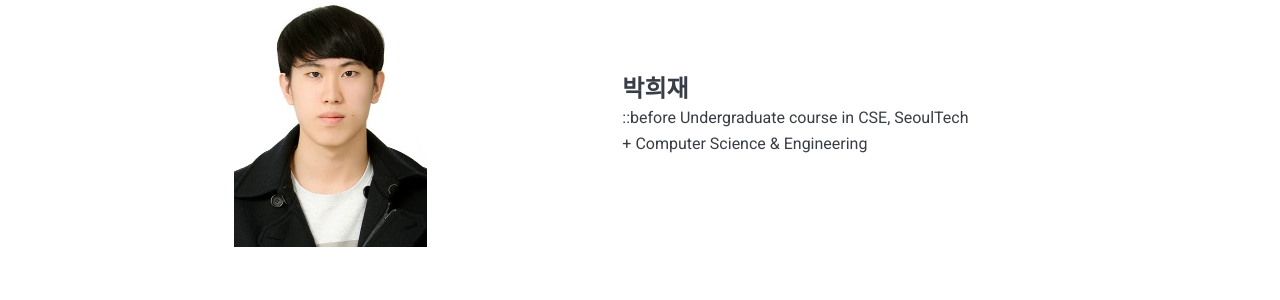
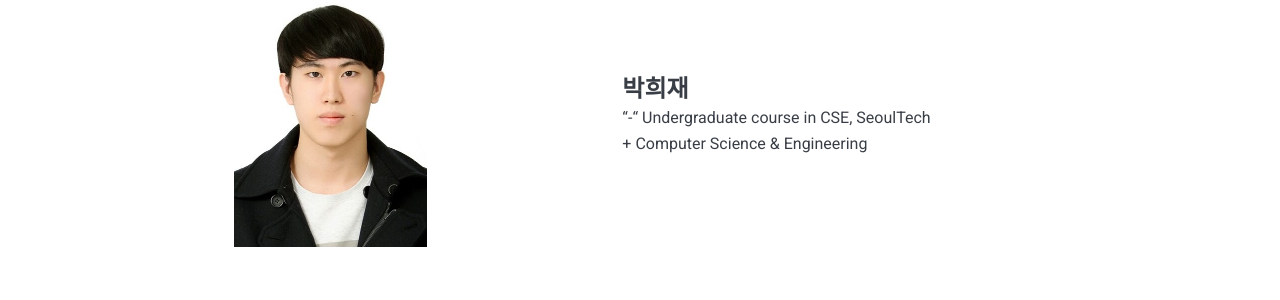
Before and after one commit to icelab-2020/HeeJaeMon123.github.io, a Jekyll site: the page built from _pages/01_members.md, in a window 1280 px wide. Shown: the part 307-607 px from the top of the page. Built offline with Jekyll 4.4.1, drawn with Linux system fonts in a browser that asks for light colours; nearby versions of some CDN libraries.

Commit message:
Update 01_members.md

```diff
--- a/_pages/01_members.md
+++ b/_pages/01_members.md
@@ -7,7 +7,7 @@
 
 | <img width=100/>   |  ---  |
 |:---|:---|
-| ![iot]({{site.baseurl}}/images/hj.jpg){: width="50%" height="50%"} | <b><span style="font-size:150%">박희재</span></b><br> ::before Undergraduate course in CSE, SeoulTech   <br> + Computer Science & Engineering |
+| ![iot]({{site.baseurl}}/images/hj.jpg){: width="50%" height="50%"} | <b><span style="font-size:150%">박희재</span></b><br> "-" Undergraduate course in CSE, SeoulTech   <br> + Computer Science & Engineering |
 
 
 
```
